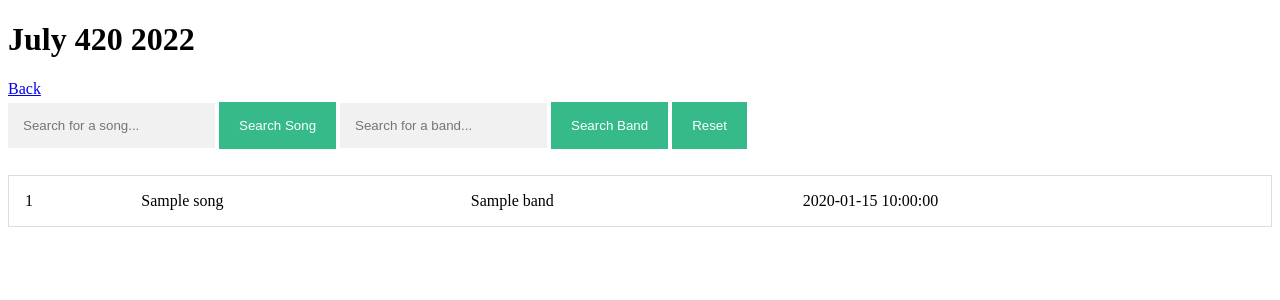
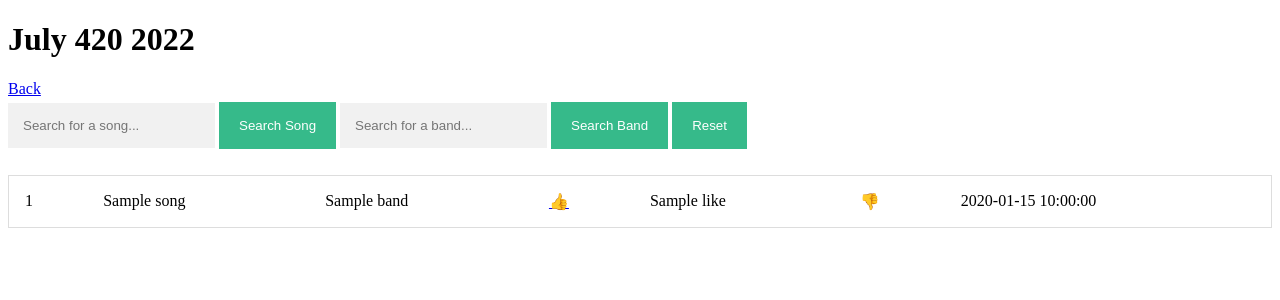
Before and after one commit to terryseyler/july420, a Flask app: template templates/2022.html in a window 1280 px wide. Shown: the top 300 px of the page. Run offline with Flask 2, Linux system fonts and the light colour scheme; the template is opened without the code that fills it: most values are stand-ins (such as "Sample title", 1, 10 or a date in 2020); parts of the project's set-up code (start-up, migrations or seed data) failed here and were passed over.

Commit message:
sdfsdf
sdfdsf

```diff
--- a/app.py
+++ b/app.py
@@ -117,7 +117,7 @@ def twentytwentytwo():
     pull_songs()
     conn,engine=create_connection()
     cursor=conn.cursor()
-    data_2022=cursor.execute("""select Song,Band,DateTime from july2022 order by DateTime desc""").fetchall()
+    data_2022=cursor.execute("""select Song,Band,DateTime,LIKE from july2022 order by DateTime desc""").fetchall()
     return render_template('2022.html',data_2022=data_2022)
 
 @app.route('/2022',methods=['POST','GET'])
@@ -185,7 +185,15 @@ def delete(Rank):
     conn.commit()
     return redirect(url_for('twentytwentytwo'))
 
-
+@app.route('/like/<DateTime>',methods=('GET','POST'))
+def like(DateTime):
+    conn,engine=create_connection()
+    cursor=conn.cursor()
+    print(DateTime.replace('%',' '))
+    cursor.execute("UPDATE july2022 set like = like + 1 where DateTime='{}'".format(DateTime.replace('%',' ')))
+    conn.commit()
+    conn.close()
+    return redirect(url_for('twentytwentytwo'))
 
 @app.route('/plot')
 def plot():
@@ -228,7 +236,7 @@ def pull_songs():
     conn.commit()
     df.to_sql("july2022_stage",engine,if_exists='append',index=False)
     conn.commit()
-    cursor.execute("INSERT OR REPLACE INTO JULY2022 select * FROM july2022_stage")
+    cursor.execute("INSERT OR REPLACE INTO july2022 select *,0 as LIKE FROM july2022_stage")
     conn.commit()
-    #conn.close()
+    conn.close()
     r.close()
--- a/templates/2022.html
+++ b/templates/2022.html
@@ -40,6 +40,9 @@
     <td> {{ song['Rank'] }} </td>
     <td> {{ song['Song'] }} </td>
     <td> {{ song['Band'] }} </td>
+    <td><a href="{{url_for('like',DateTime=song['DateTime'])}}">	&#128077; </a></td>
+    <td> {{ song['LIKE'] }}</td>
+    <td> 	&#128078; </td>
     <td> {{ song['DateTime'] }} </td>
   </tr>
 {% endfor %}
```
Also changed, not shown: DB/july420.db.
